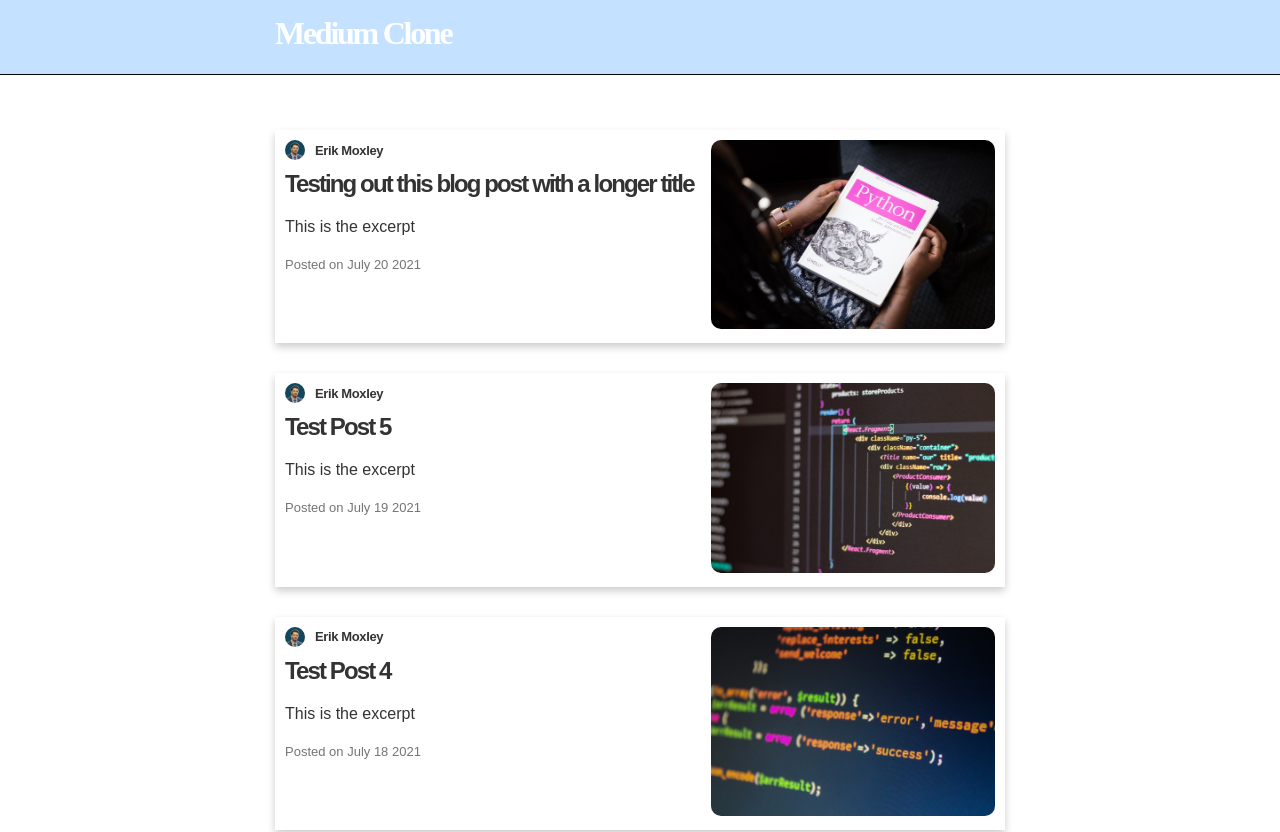
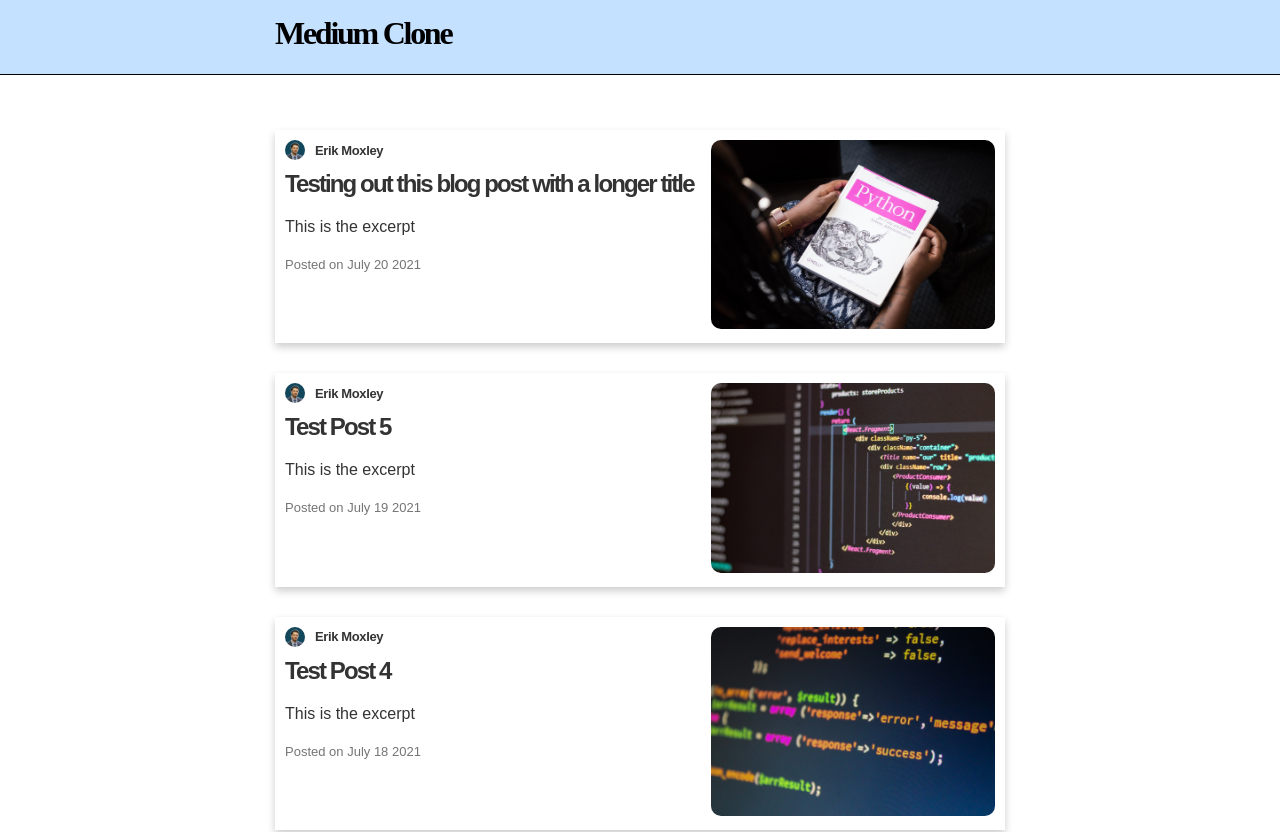
Before and after one commit to ErikMoxley/moxleydevblog, a Next.js app: page / in a window 1280 px wide. Shown: the top 832 px of the page. Built offline with nearby package versions, Linux system fonts and the light colour scheme; a web font is replaced by a local one.

Commit message:
header color

```diff
--- a/styles/globals.css
+++ b/styles/globals.css
@@ -32,7 +32,7 @@ img {
 
 header {
   background: rgb(196, 226, 255);
-  color: #fff;
+  color: rgb(0, 0, 0);
   padding: 15px;
   width: 100%;
   height: 75px;
```
